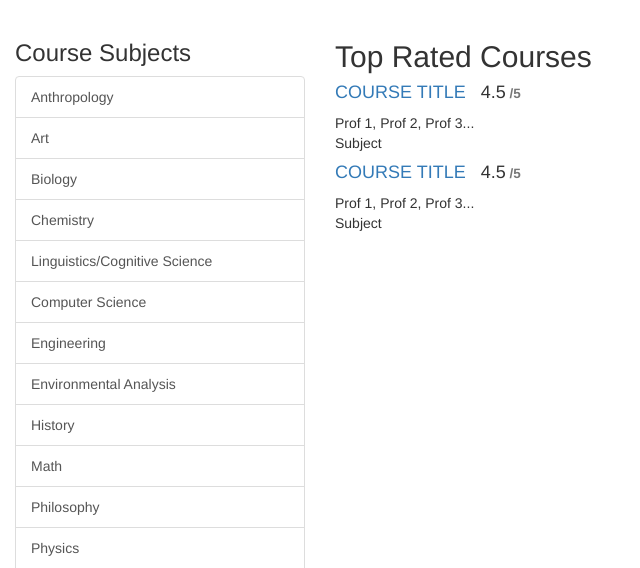
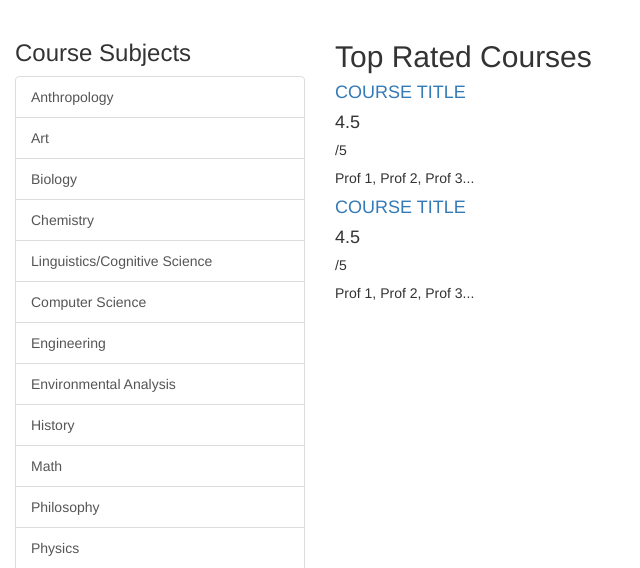
Before and after one commit to jpwchang/eros, a Django app: page / in a window 1280 px wide. Shown: the part 52-620 px from the top of the page, without its empty margins (0-640 px from the left). Run offline with Django 3.2, Linux system fonts and the light colour scheme; parts of the project's set-up code (start-up, migrations or seed data) failed here and were passed over; some libraries are stand-ins or nearby versions.

Commit message:
THE CSS WORKS PRAISE THE LORD

```diff
--- a/core/templates/core/addcoursetemplate.html
+++ b/core/templates/core/addcoursetemplate.html
@@ -6,7 +6,7 @@
 
 </charset="utf-8">
 <link rel="stylesheet" href="http://netdna.bootstrapcdn.com/bootstrap/3.3.1/css/bootstrap.min.css">
-<link rel="stylesheet" href="../bootstrap.css">
+<link rel="stylesheet" href="{{STATIC_URL}}/bootstrap.css">
 
 </head>
 
--- a/core/templates/core/addreviewtemplate.html
+++ b/core/templates/core/addreviewtemplate.html
@@ -5,7 +5,7 @@
 
 </charset="utf-8">
 <link rel="stylesheet" href="http://netdna.bootstrapcdn.com/bootstrap/3.3.1/css/bootstrap.min.css">
-<link rel="stylesheet" href="../bootstrap.css">
+<link rel="stylesheet" href="{{STATIC_URL}}/bootstrap.css">
 
 </head>
 
--- a/core/templates/core/index.html
+++ b/core/templates/core/index.html
@@ -79,12 +79,12 @@
         <div class="col-xs-12 col-sm-9">
             <h2 id="topCourses">Top Rated Courses</h2>
             <div class="topReview">
-                <h4 class="homeTitle" class="page-header"><a href="#">COURSE TITLE</a> &nbsp 4.5<small><strong> /5</strong></small></h4>
-                <p class="homeProfSubj">Prof 1, Prof 2, Prof 3... <br> Subject</p>
+                <a href="#"><h4 id="homeTitle">COURSE TITLE &nbsp</h4></a><h4 class="rating">4.5</h4><h5 class="of5">/5</h5>
+                <p class="homeProfSubj">Prof 1, Prof 2, Prof 3...</p>
             </div>
             <div class="topReview">
-                <h4 class="homeTitle" class="page-header"><a href="#">COURSE TITLE</a> &nbsp 4.5<small><strong> /5</strong></small></h4>
-                <p class="homeProfSubj">Prof 1, Prof 2, Prof 3... <br> Subject</p>
+                <a href="#"><h4 id="homeTitle">COURSE TITLE &nbsp</h4></a><h4 class="rating">4.5</h4><h5 class="of5">/5</h5>
+                <p class="homeProfSubj">Prof 1, Prof 2, Prof 3...</p>
             </div>
         </div>
     </div>
--- a/core/templates/core/login.html
+++ b/core/templates/core/login.html
@@ -6,7 +6,7 @@
 
 </charset="utf-8">
 <link rel="stylesheet" href="http://netdna.bootstrapcdn.com/bootstrap/3.3.1/css/bootstrap.min.css">
-<link rel="stylesheet" href="../bootstrap.css">
+<link rel="stylesheet" href="{{STATIC_URL}}/bootstrap.css">
 
 </head>
 
--- a/core/templates/core/subjectlisttemplate.html
+++ b/core/templates/core/subjectlisttemplate.html
@@ -5,7 +5,7 @@
 
 </charset="utf-8">
 <link rel="stylesheet" href="http://netdna.bootstrapcdn.com/bootstrap/3.3.1/css/bootstrap.min.css">
-<link rel="stylesheet" href="../bootstrap.css">
+<link rel="stylesheet" href="{{STATIC_URL}}/bootstrap.css">
 
 </head>
 
@@ -60,11 +60,11 @@ print(c)
 	<!--	{% for subject in subject_list %} -->
 		<h2>Courses in {{ subject }}</h2>
 		    <div class="topReview">
-		        <a href="#"><h4 id="homeTitle">COURSE TITLE &nbsp</h4></a><h4 class="rating">4.5</h4><h5 class="rating">/5</h5>
+		        <a href="#"><h4 id="homeTitle">COURSE TITLE &nbsp</h4></a><h4 class="rating">4.5</h4><h5 class="of5">/5</h5>
 		        <p class="homeProfSubj">Prof 1, Prof 2, Prof 3...</p>
 		    </div>
 		    <div class="topReview">
-		        <a href="#"><h4 id="homeTitle">COURSE TITLE &nbsp</h4></a><h4 class="rating">4.5</h4><h5 class="rating">/5</h5>
+		        <a href="#"><h4 id="homeTitle">COURSE TITLE &nbsp</h4></a><h4 class="rating">4.5</h4><h5 class="of5">/5</h5>
 		        <p class="homeProfSubj">Prof 1, Prof 2, Prof 3...</p>
 		    </div>
 	<!--	{% endfor %} -->
```
